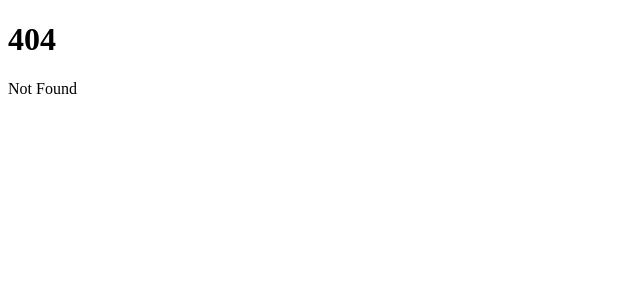
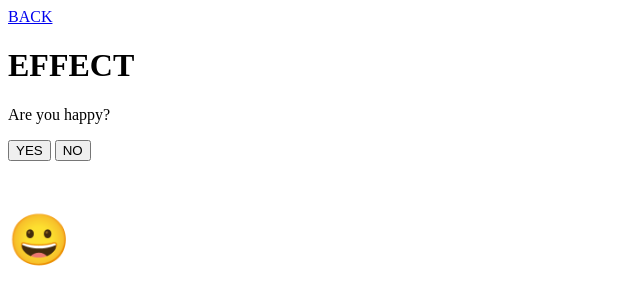
Before and after one commit to joaquimnetocel/sveltekitSvelte5, a SvelteKit app: page /event_to_parent in a window 1280 px wide. Before the commit this address had no page. Shown: the top 304 px of the page, without its empty margins (0-640 px from the left). Built offline with nearby package versions, Linux system fonts and the light colour scheme.

Commit message:
EVENT TO PARENT

```diff
--- a/src/routes/+page.svelte
+++ b/src/routes/+page.svelte
@@ -7,4 +7,5 @@
 	<li><a href="/props">PROPS</a></li>
 	<li><a href="/slot">SLOT</a></li>
 	<li><a href="/snippets">SNIPPETS</a></li>
+	<li><a href="/event_to_parent">EMIT EVENT TO PARENT</a></li>
 </ul>
--- /dev/null
+++ b/src/routes/event_to_parent/+page.svelte
@@ -0,0 +1,21 @@
+<script lang="ts">
+	import AnswerButton from './AnswerButton.svelte';
+
+	let isHappy = $state(true);
+
+	function onAnswerNo() {
+		isHappy = false;
+	}
+
+	function onAnswerYes() {
+		isHappy = true;
+	}
+</script>
+
+<a href="/">BACK</a>
+
+<h1>EFFECT</h1>
+
+<p>Are you happy?</p>
+<AnswerButton onYes={onAnswerYes} onNo={onAnswerNo} />
+<p style="font-size: 50px;">{isHappy ? '😀' : '😥'}</p>
--- /dev/null
+++ b/src/routes/event_to_parent/AnswerButton.svelte
@@ -0,0 +1,12 @@
+<script lang="ts">
+	import type { MouseEventHandler } from 'svelte/elements';
+	type typeProps = {
+		onYes: MouseEventHandler<HTMLButtonElement>;
+		onNo: MouseEventHandler<HTMLButtonElement>;
+	};
+	let { onYes, onNo }: typeProps = $props();
+</script>
+
+<button onclick={onYes}> YES </button>
+
+<button onclick={onNo}> NO </button>
--- a/src/routes/snippets/Table.svelte
+++ b/src/routes/snippets/Table.svelte
@@ -7,7 +7,7 @@
 			numberQuantity: number;
 			numberPrice: number;
 		}[];
-		children: Snippet;
+		children?: Snippet;
 		snippetRow: Snippet<
 			[
 				{
```
